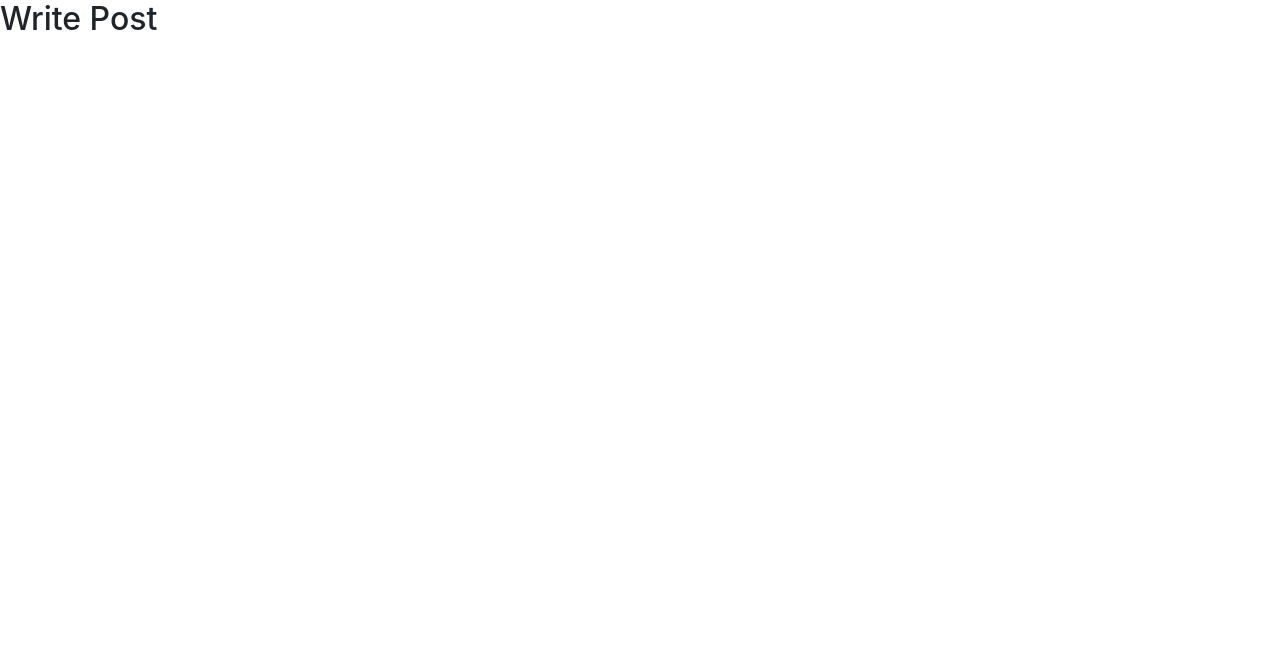
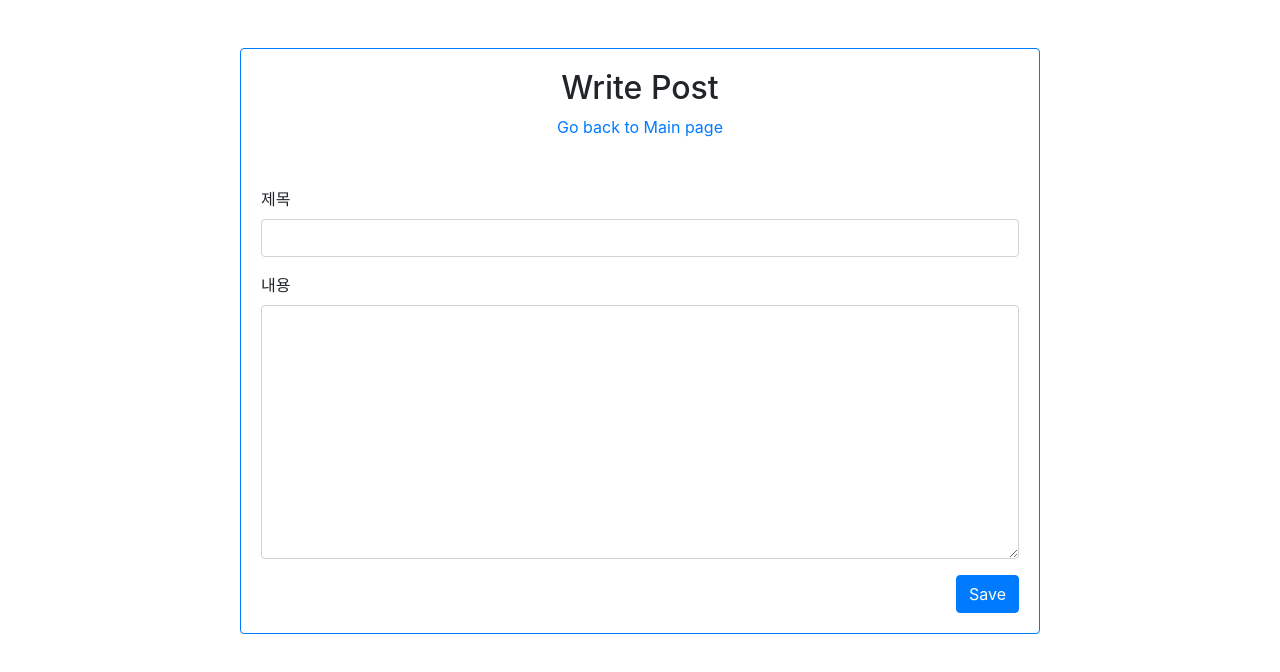
Before and after one commit to devSoyoung/react-blog-tutorial, a React (Create React App) app: page /write in a window 1280 px wide. Shown: the top 672 px of the page. Built offline with nearby package versions, Linux system fonts and the light colour scheme.

Commit message:
Add WritePost input field

```diff
--- a/src/App.js
+++ b/src/App.js
@@ -9,10 +9,14 @@ class App extends Component {
   render() {
     return (
       <BrowserRouter>
-        <div className="app">
-          <Route path="/write" component={WritePost} />
-          <Route path="/list" component={PostList} />
-          <Route exact path="/" component={MainPage} />
+        <div className="app mx-auto" style={{width: '800px'}}>
+          <div className="mt-5 card border-primary">
+            <div className="card-body">
+              <Route path="/write" component={WritePost} />
+              <Route path="/list" component={PostList} />
+              <Route exact path="/" component={MainPage} />
+            </div>
+          </div>
         </div>
       </BrowserRouter>
     );
--- a/src/Pages/MainPage.js
+++ b/src/Pages/MainPage.js
@@ -5,8 +5,8 @@ class MainPage extends Component {
    render() {
       return (
          <div>
-            <h1>React Blog Tutorial</h1>
-            <ul>
+            <h1 className="text-center">React Blog Tutorial</h1>
+            <ul className="mt-5">
                <li><Link to="/write">Write Post</Link></li>
                <li><Link to="/list">Post List</Link></li>
             </ul>
--- a/src/Pages/WritePost.js
+++ b/src/Pages/WritePost.js
@@ -1,10 +1,31 @@
 import React, { Component } from 'react';
+import { Link } from 'react-router-dom';
 
 class WritePost extends Component {
    render() {
       return (
          <div>
-            <h2>Write Post</h2>
+            <div className="text-center">
+               <h2>Write Post</h2>
+               <Link to="/">Go back to Main page</Link>
+            </div>
+            <form className="mt-5">
+               <div className="form-group">
+                  <label htmlFor="title"><div>제목</div></label>
+                  <input className="form-control" id="title" />
+               </div>
+
+               <div className="form-group">
+                  <label htmlFor="contents"><div>내용</div></label>
+                  <textarea className="form-control" id="contents" rows={10} />
+               </div>
+
+               <div className="row">
+                  <div className="col clearfix">
+                     <input type="submit" className="btn btn-primary float-right" value="Save" />
+                  </div>
+               </div>
+            </form>
          </div>
       );
    }
```
